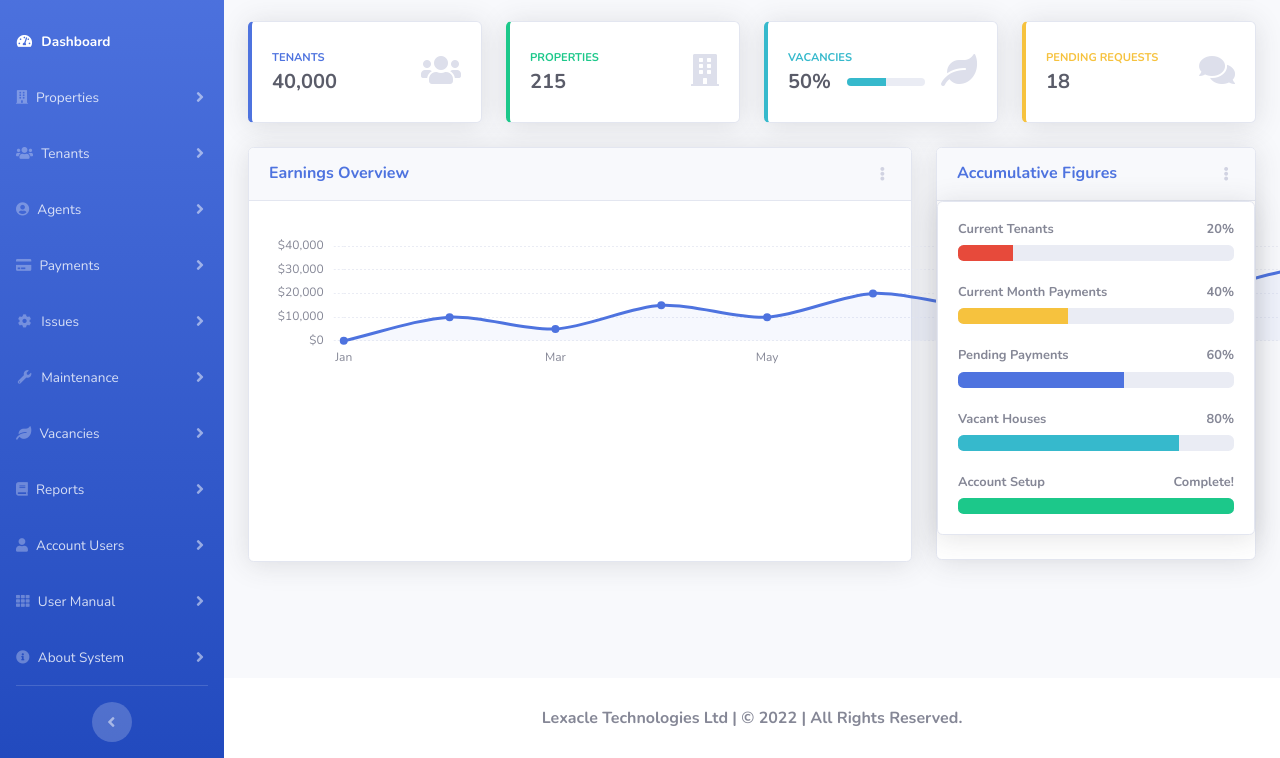
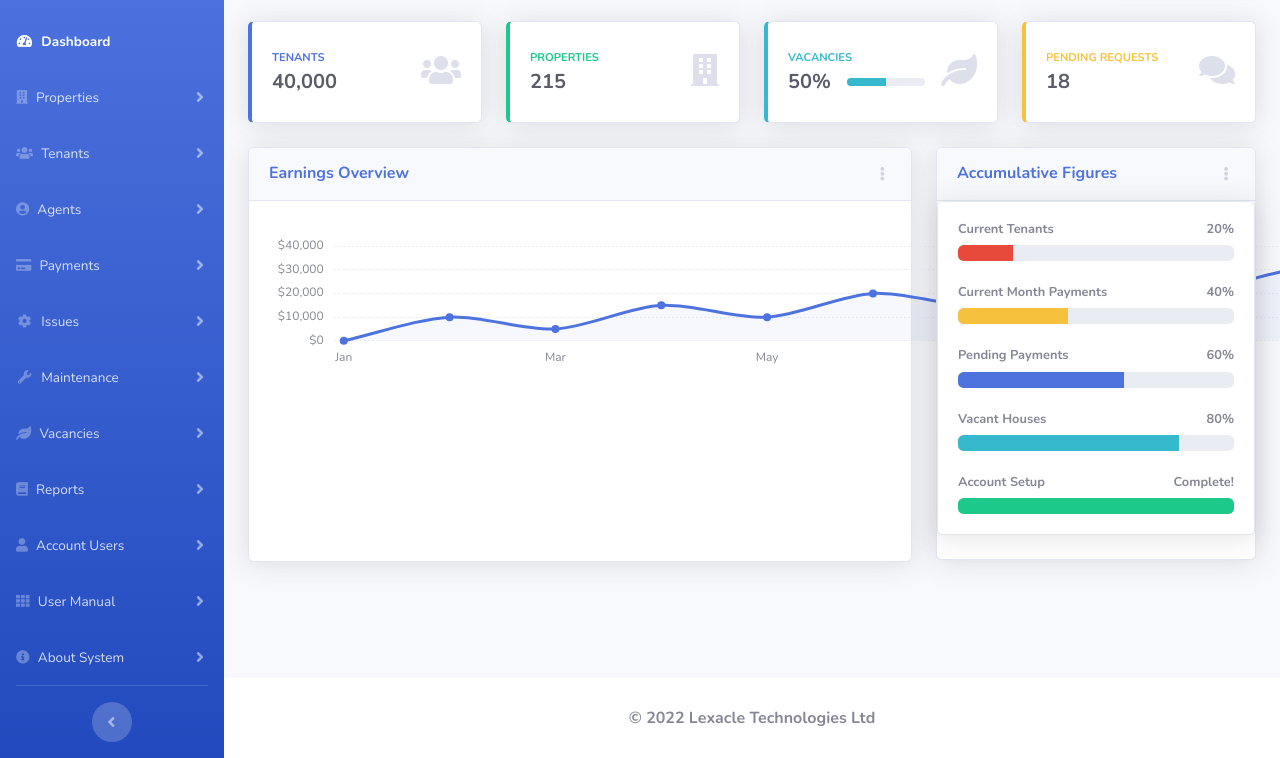
Before and after one commit to FabianMatata/rental_sw, a website with bundled scripts: page index.html in a window 1280 px wide. Shown: the part 131-889 px from the top of the page. Built offline with nearby package versions, Linux system fonts and the light colour scheme.

Commit message:
copyright

```diff
--- a/index.html
+++ b/index.html
@@ -228,48 +228,6 @@
                 </div>
             </li>
 
-            <!-- Divider -->
-            <!-- <hr class="sidebar-divider"> -->
-
-            <!-- Heading -->
-            <!-- <div class="sidebar-heading">
-                Addons
-            </div> -->
-
-            <!-- Nav Item - Pages Collapse Menu -->
-            <!-- <li class="nav-item">
-                <a class="nav-link collapsed" href="#" data-toggle="collapse" data-target="#collapsePages"
-                    aria-expanded="true" aria-controls="collapsePages">
-                    <i class="fas fa-fw fa-folder"></i>
-                    <span>Pages</span>
-                </a>
-                <div id="collapsePages" class="collapse" aria-labelledby="headingPages" data-parent="#accordionSidebar">
-                    <div class="bg-white py-2 collapse-inner rounded">
-                        <h6 class="collapse-header">Login Screens:</h6>
-                        <a class="collapse-item" href="login.html">Login</a>
-                        <a class="collapse-item" href="register.html">Register</a>
-                        <a class="collapse-item" href="forgot-password.html">Forgot Password</a>
-                        <div class="collapse-divider"></div>
-                        <h6 class="collapse-header">Other Pages:</h6>
-                        <a class="collapse-item" href="404.html">404 Page</a>
-                        <a class="collapse-item" href="blank.html">Blank Page</a>
-                    </div>
-                </div>
-            </li> -->
-
-            <!-- Nav Item - Charts -->
-            <!-- <li class="nav-item">
-                <a class="nav-link" href="charts.html">
-                    <i class="fas fa-fw fa-chart-area"></i>
-                    <span>Charts</span></a>
-            </li> -->
-
-            <!-- Nav Item - Tables -->
-            <!-- <li class="nav-item">
-                <a class="nav-link" href="tables.html">
-                    <i class="fas fa-fw fa-table"></i>
-                    <span>Tables</span></a>
-            </li> -->
 
             <!-- Divider -->
             <hr class="sidebar-divider d-none d-md-block">
@@ -279,12 +237,7 @@
                 <button class="rounded-circle border-0" id="sidebarToggle"></button>
             </div>
 
-            <!-- Sidebar Message -->
-            <!-- <div class="sidebar-card d-none d-lg-flex">
-                <img class="sidebar-card-illustration mb-2" src="img/undraw_rocket.svg" alt="...">
-                <p class="text-center mb-2"><strong>SB Admin Pro</strong> is packed with premium features, components, and more!</p>
-                <a class="btn btn-success btn-sm" href="https://startbootstrap.com/theme/sb-admin-pro">Upgrade to Pro!</a>
-            </div> -->
+
 
         </ul>
         <!-- End of Sidebar -->
@@ -702,7 +655,7 @@
             <footer class="sticky-footer bg-white">
                 <div class="container my-auto">
                     <div class="copyright text-center my-auto">
-                        <span style="font-weight: bold; font-size: 16px;">Lexacle Technologies Ltd | &copy 2022 | All Rights Reserved. </span>
+                        <span style="font-weight: bold; font-size: 16px;"> &copy 2022 Lexacle Technologies Ltd </span>
                     </div>
                 </div>
             </footer>
```
